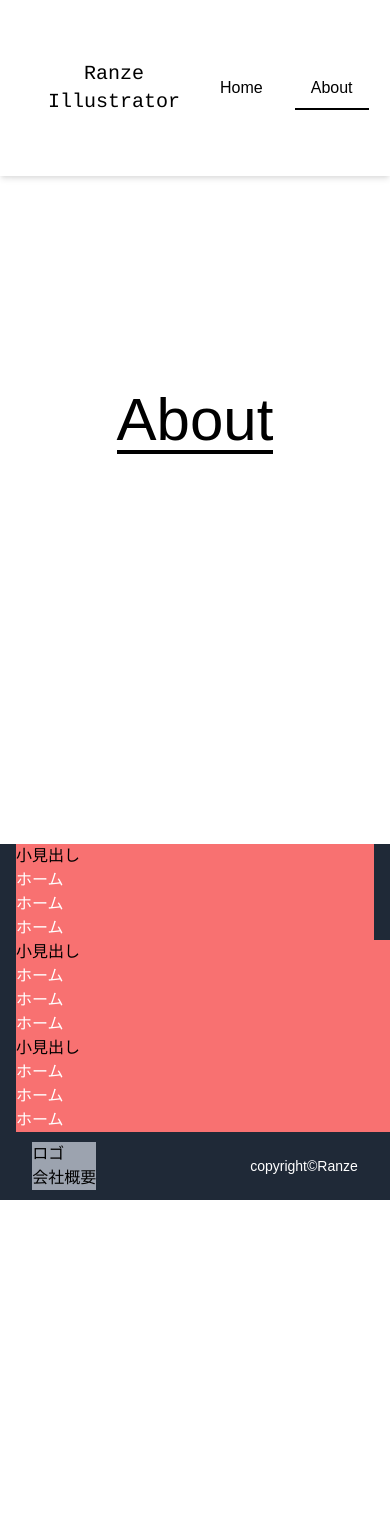
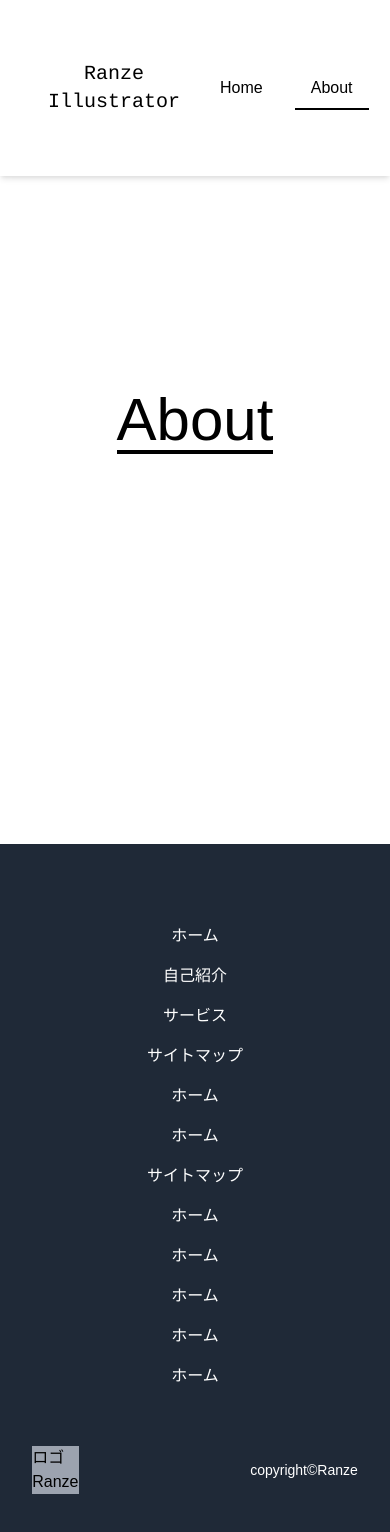
Before and after one commit to mayone-du/ranze-hp, a Next.js app: page /about in a window 390 px wide. Shown: the top 1532 px of the page. Before the commit the page ends 1200 px from the top, so only its background shows below. Built offline with nearby package versions, Linux system fonts and the light colour scheme.

Commit message:
update index-space footer

```diff
--- a/src/components/shared/layout/Footer.tsx
+++ b/src/components/shared/layout/Footer.tsx
@@ -3,69 +3,83 @@ import Link from "next/link";
 const Footer: React.VFC = () => {
   return (
     <>
-      <footer className="bg-gray-800">
+      <footer className="bg-gray-800 py-16">
         <div className="container mx-auto">
-          <nav className="sm:flex items-center mx-4 md:mx-auto md:w-11/12">
-            <ul className="bg-red-400 md:mx-4 md:w-screen">
-              <h4>小見出し</h4>
-              <li>
+          <nav className="sm:flex items-center mx-4 md:mx-auto md:w-11/12 text-center">
+            <ul className="md:mx-4 md:w-screen">
+              <li className="my-4">
                 <Link href="/">
-                  <a className="text-white">ホーム</a>
+                  <a className="text-white p-2">ホーム</a>
                 </Link>
               </li>
-              <li>
+              <li className="my-4">
                 <Link href="/">
-                  <a className="text-white">ホーム</a>
+                  <a className="text-white p-2">自己紹介</a>
                 </Link>
               </li>
-              <li>
+              <li className="my-4">
                 <Link href="/">
-                  <a className="text-white">ホーム</a>
+                  <a className="text-white p-2">サービス</a>
                 </Link>
               </li>
             </ul>
-            <ul className="bg-red-400 md:mx-4 w-screen">
-              <h4>小見出し</h4>
-              <li>
+            <ul className="md:mx-4 md:w-screen">
+              <li className="my-4">
                 <Link href="/">
-                  <a className="text-white">ホーム</a>
+                  <a className="text-white p-2">サイトマップ</a>
                 </Link>
               </li>
-              <li>
+              <li className="my-4">
                 <Link href="/">
-                  <a className="text-white">ホーム</a>
+                  <a className="text-white p-2">ホーム</a>
                 </Link>
               </li>
-              <li>
+              <li className="my-4">
                 <Link href="/">
-                  <a className="text-white">ホーム</a>
+                  <a className="text-white p-2">ホーム</a>
                 </Link>
               </li>
             </ul>
-            <ul className="bg-red-400 md:mx-4 w-screen">
-              <h4>小見出し</h4>
-              <li>
+            <ul className="md:mx-4 md:w-screen">
+              <li className="my-4">
                 <Link href="/">
-                  <a className="text-white">ホーム</a>
+                  <a className="text-white p-2">サイトマップ</a>
                 </Link>
               </li>
-              <li>
+              <li className="my-4">
                 <Link href="/">
-                  <a className="text-white">ホーム</a>
+                  <a className="text-white p-2">ホーム</a>
                 </Link>
               </li>
-              <li>
+              <li className="my-4">
                 <Link href="/">
-                  <a className="text-white">ホーム</a>
+                  <a className="text-white p-2">ホーム</a>
+                </Link>
+              </li>
+            </ul>
+            <ul className="md:mx-4 md:w-screen">
+              <li className="my-4">
+                <Link href="/">
+                  <a className="text-white p-2">ホーム</a>
+                </Link>
+              </li>
+              <li className="my-4">
+                <Link href="/">
+                  <a className="text-white p-2">ホーム</a>
+                </Link>
+              </li>
+              <li className="my-4">
+                <Link href="/">
+                  <a className="text-white p-2">ホーム</a>
                 </Link>
               </li>
             </ul>
 
           </nav>
-          <div className="flex items-center justify-between w-11/12 mx-auto">
+          <div className="flex items-center justify-between w-11/12 mx-auto pt-8">
             <div className="mx-4 bg-gray-400">
               <h4>ロゴ</h4>
-              <h4>会社概要</h4>
+              <h4>Ranze</h4>
             </div>
             <p className="text-white text-center py-6 mx-4 text-sm">copyright&copy;Ranze</p>
           </div>
--- a/src/pages/index.tsx
+++ b/src/pages/index.tsx
@@ -18,7 +18,7 @@ const Home: React.VFC = () => {
         >
           <section className="h-screen flex items-center justify-center flex-col">
             <h1 className="md:text-6xl text-2xl">イラスト・LINEスタンプ制作</h1>
-            <p>イラストやLINEスタンプの制作等を承ります！</p>
+            <p className="py-8 text-lg">イラストやLINEスタンプ、SNSで使えるアイコンやシンプルな名刺制作などの制作等を承ります！</p>
             <CustomButton
               outline={false}
               text="お問い合わせ"
@@ -29,8 +29,8 @@ const Home: React.VFC = () => {
         </article>
 
         <article className="container mx-auto">
-          <section className="py-20">
-            <p className="text-center">自己紹介</p>
+          <section className="py-16">
+            <p className="text-center py-4">自己紹介</p>
             <h2 className="text-center text-3xl">
               ご覧頂きありがとうございます。イラストレーターのRanzeです._.
             </h2>
@@ -46,8 +46,8 @@ const Home: React.VFC = () => {
         </article>
 
         <article className="container mx-auto">
-          <section className="py-20">
-            <p className="text-center">特徴</p>
+          <section className="py-16">
+            <p className="text-center py-4">特徴</p>
             <h2 className="md:text-3xl text-2xl text-center">
               お客様に選んでいただける理由✨
             </h2>
@@ -90,8 +90,8 @@ const Home: React.VFC = () => {
         </article>
 
         <article className="container mx-auto">
-          <section>
-            <p className="text-center">サービス</p>
+          <section className="py-16">
+            <p className="text-center py-4">サービス</p>
             <h2 className="text-center md:text-3xl text-xl font-bold">
               ゆるくて可愛いイラストの制作などをしています！
             </h2>
@@ -187,8 +187,8 @@ const Home: React.VFC = () => {
         </article>
 
         <article className="container mx-auto">
-          <section>
-            <p className="text-center">実績</p>
+          <section className="py-16">
+            <p className="text-center py-4">実績</p>
             <h2 className="text-center text-3xl">
               いろいろな方からご依頼いただいております！
             </h2>
@@ -210,8 +210,8 @@ const Home: React.VFC = () => {
         </article>
 
         <article className="container mx-auto">
-          <section>
-            <p className="text-center">評価</p>
+          <section className="py-16">
+            <p className="text-center py-4">評価</p>
             <h2 className="text-center text-3xl">
               たくさんの方にご満足していただいております！
             </h2>
@@ -254,8 +254,8 @@ const Home: React.VFC = () => {
         </article>
 
         <article className="container mx-auto">
-          <section>
-            <p className="text-center">対応中のサービス</p>
+          <section className="py-16">
+            <p className="text-center py-4">対応中のサービス</p>
             <h2 className="text-center text-3xl">
               全てのお客様に満足していただけるよう、高品質なものをお届けします！
             </h2>
@@ -342,7 +342,7 @@ const Home: React.VFC = () => {
         </article>
 
         <article className="bg-gray-100 text-center py-20">
-          <section>
+          <section className="py-16">
             <p>お問い合わせ</p>
             <h2 className="text-3xl">キャッチコピー</h2>
             <CustomButton
```
